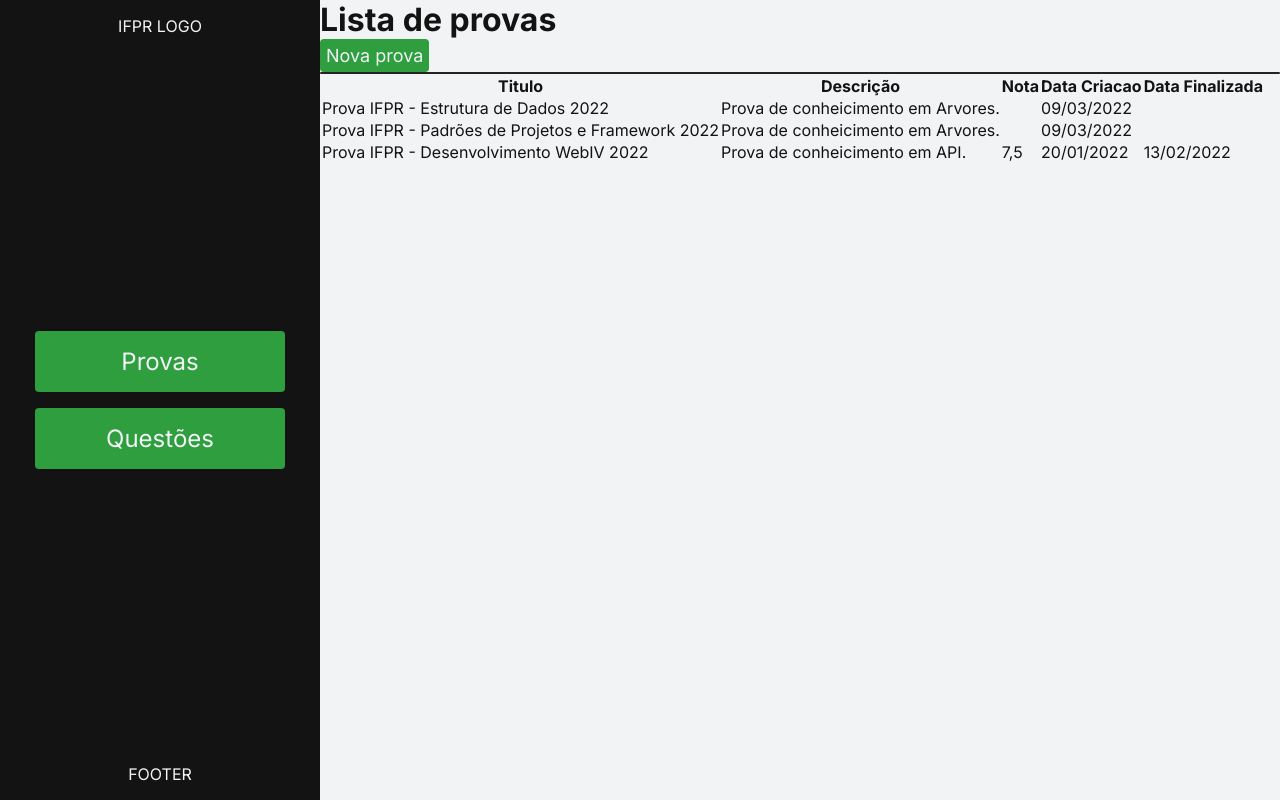
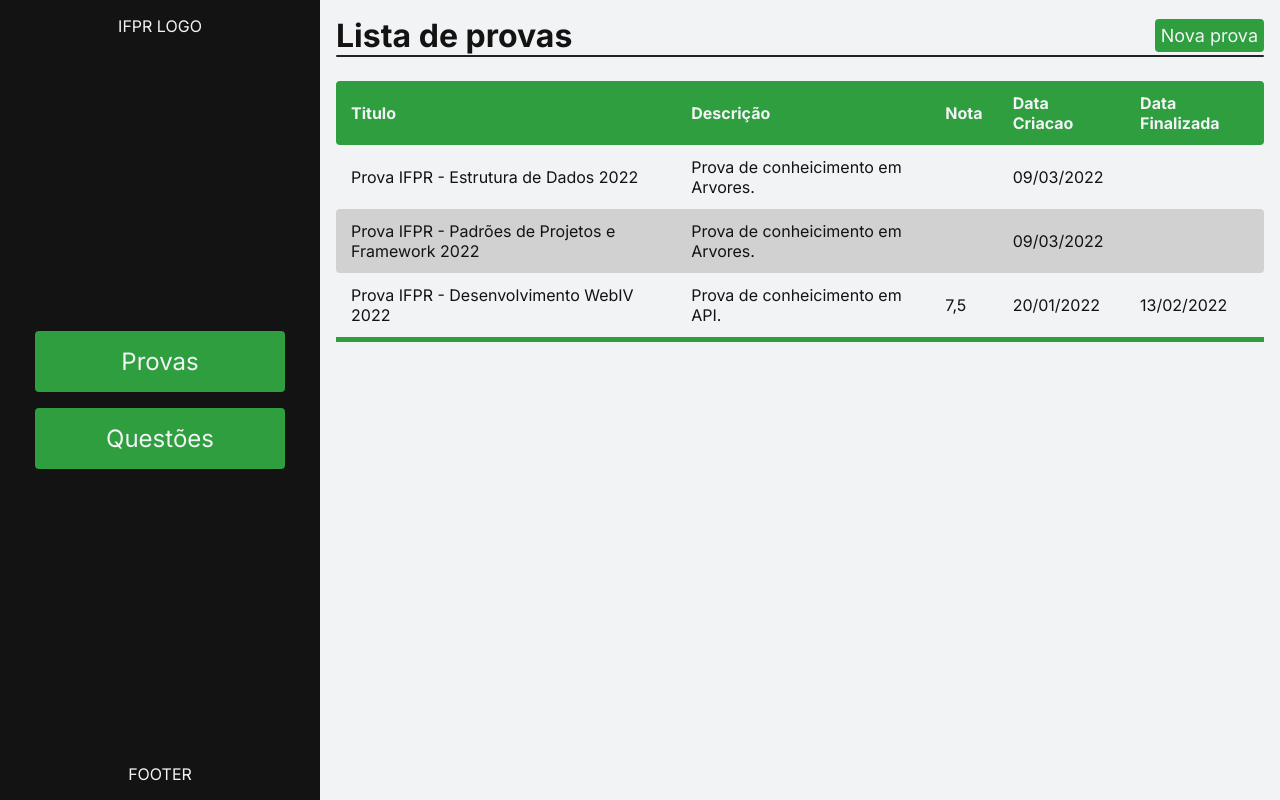
Before and after one commit to brugaspar/IFPR, a React (Vite) app: page / in a window 1280 px wide. Built offline with nearby package versions, Linux system fonts and the light colour scheme.

Commit message:
Adicionado style challengs

```diff
--- a/src/pages/Exams/styles.ts
+++ b/src/pages/Exams/styles.ts
@@ -4,4 +4,70 @@ export const Container = styled.div`
   width: calc(100% - var(--sidebar-width));
   height: 100vh;
   margin-left: var(--sidebar-width);
+  padding: 1rem;
+
+  .flex-div {
+    display: flex;
+    align-items: center;
+    justify-content: space-between;
+
+    button {
+      border: 0;
+      background: var(--green);
+      padding: 0.375rem;
+      border-radius: 0.25rem;
+      color: var(--background);
+      font-size: 1.125rem;
+
+      transition: filter 0.2s;
+
+      &:hover {
+        filter: brightness(0.8);
+      }
+    }
+  }
+
+  table {
+    border-collapse: collapse;
+    margin: 1.5rem 0;
+    min-width: 800px;
+    width: 100%;
+
+    thead tr {
+      background: var(--green);
+      color: var(--background);
+      text-align: left;
+    }
+
+    th,
+    td {
+      padding: 0.75rem 0.9395rem;
+      &:first-child {
+        border-top-left-radius: 0.25rem;
+        border-bottom-left-radius: 0.25rem;
+      }
+      &:last-child {
+        border-top-right-radius: 0.25rem;
+        border-bottom-right-radius: 0.25rem;
+      }
+    }
+    tbody tr {
+      transition: background 0.2s;
+      cursor: pointer;
+
+      &:nth-of-type(even) {
+        background: #d1d1d1;
+      }
+
+      &:last-of-type {
+        border-bottom: 5px solid var(--green);
+        border-radius: 5px;
+      }
+
+      &:hover {
+        background: var(--green);
+        color: var(--background);
+      }
+    }
+  }
 `;
```
